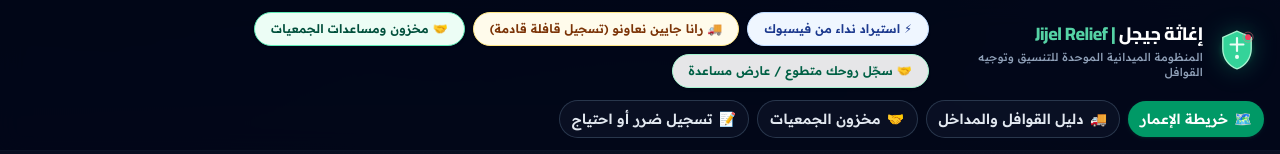
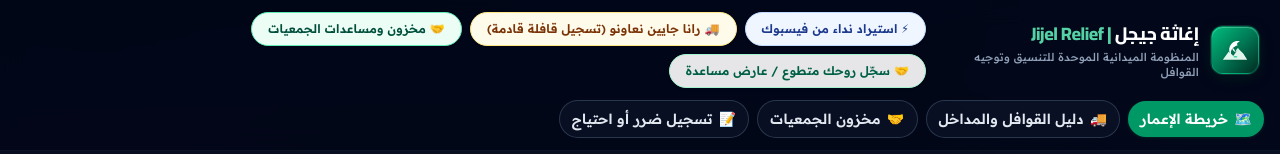
Before and after one commit to yyanosh65-sketch/Jijel-relief, a Next.js app in the folder jijel-recovery/: page / in a window 1280 px wide. Shown: the top 154 px of the page. Built offline with nearby package versions, Linux system fonts and the light colour scheme; no server answers; the database is empty.

Commit message:
Replace cross logo with Algerian humanitarian crescent emblem
Swap the medical cross shield for a crescent, mountain, and sprout motif
in emerald and white. Sharpen header rendering inside a rounded container.

Co-authored-by: 1754796 <1754796@park.edu>

```diff
--- a/jijel-recovery/src/components/layout/HeaderBrand.tsx
+++ b/jijel-recovery/src/components/layout/HeaderBrand.tsx
@@ -9,7 +9,10 @@ export default function HeaderBrand() {
       className="group flex min-w-0 items-center gap-3 rounded-xl border border-transparent px-1 py-1 transition hover:border-emerald-800/40 hover:bg-slate-900/40"
       aria-label="إغاثة جيجل — الصفحة الرئيسية"
     >
-      <Logo size={44} className="transition group-hover:scale-[1.02]" />
+      <Logo
+        size={48}
+        className="shrink-0 transition-transform duration-200 group-hover:scale-[1.02]"
+      />
       <div className="min-w-0 text-right leading-tight">
         <p className="truncate font-[family-name:var(--font-display)] text-base font-extrabold tracking-tight text-white sm:text-lg">
           إغاثة جيجل{" "}
--- a/jijel-recovery/src/components/ui/Logo.tsx
+++ b/jijel-recovery/src/components/ui/Logo.tsx
@@ -14,61 +14,82 @@ export default function Logo({
   showWordmark = false,
 }: LogoProps) {
   const uid = useId().replace(/:/g, "");
-  const fillId = `jijel-shield-fill-${uid}`;
-  const strokeId = `jijel-shield-stroke-${uid}`;
+  const mountainFillId = `jijel-mountain-${uid}`;
+  const sproutFillId = `jijel-sprout-${uid}`;
+
+  const glyphSize = Math.round(size * 0.62);
 
   return (
     <div className={cn("relative inline-flex items-center gap-2.5", className)}>
       <span
+        className={cn(
+          "relative flex shrink-0 items-center justify-center overflow-hidden rounded-xl",
+          "border border-emerald-400/30 bg-gradient-to-br from-emerald-500 via-emerald-700 to-emerald-950",
+          "shadow-[inset_0_1px_0_rgb(167_243_208_/_0.35),0_4px_14px_rgb(2_44_34_/_0.45)]",
+          "ring-1 ring-emerald-300/15",
+        )}
+        style={{ width: size, height: size }}
         aria-hidden
-        className="absolute inset-0 m-auto h-[88%] w-[88%] animate-ping rounded-full bg-emerald-400/25"
-      />
-      <span
-        aria-hidden
-        className="absolute inset-0 m-auto h-[72%] w-[72%] rounded-full bg-emerald-500/20 blur-[2px]"
-      />
+      >
         <svg
-        width={size}
-        height={size}
-        viewBox="0 0 48 48"
+          width={glyphSize}
+          height={glyphSize}
+          viewBox="0 0 32 32"
           fill="none"
           xmlns="http://www.w3.org/2000/svg"
           role="img"
           aria-label="إغاثة جيجل"
-        className="relative shrink-0 drop-shadow-[0_0_12px_rgba(16,185,129,0.35)]"
+          className="relative z-[1] drop-shadow-sm"
+          shapeRendering="geometricPrecision"
         >
           <defs>
-          <linearGradient id={fillId} x1="8" y1="4" x2="40" y2="44">
-            <stop offset="0%" stopColor="#34d399" />
-            <stop offset="100%" stopColor="#047857" />
+            <linearGradient id={mountainFillId} x1="4" y1="18" x2="28" y2="30">
+              <stop offset="0%" stopColor="#ecfdf5" stopOpacity="0.95" />
+              <stop offset="100%" stopColor="#a7f3d0" stopOpacity="0.55" />
             </linearGradient>
-          <linearGradient id={strokeId} x1="10" y1="6" x2="38" y2="42">
-            <stop offset="0%" stopColor="#a7f3d0" />
-            <stop offset="100%" stopColor="#059669" />
+            <linearGradient id={sproutFillId} x1="14" y1="12" x2="20" y2="24">
+              <stop offset="0%" stopColor="#ffffff" />
+              <stop offset="100%" stopColor="#6ee7b7" />
             </linearGradient>
           </defs>
+
+          {/* الهلال — رمز التضامن الإنساني */}
           <path
-          d="M24 3.5L8.5 10.2v12.4c0 9.8 6.2 18.9 15.5 21.9 9.3-3 15.5-12.1 15.5-21.9V10.2L24 3.5Z"
-          fill={`url(#${fillId})`}
-          stroke={`url(#${strokeId})`}
+            d="M21.2 6.8C16.4 5.2 11.6 8.4 10.2 13.1C8.8 17.8 11.2 22.8 15.6 24.8C13.2 24.2 11.6 21.8 11.6 19.1C11.6 15.2 14.8 11.8 18.8 11.2C17.4 9.4 18.8 7.4 21.2 6.8Z"
+            fill="#ffffff"
+          />
+
+          {/* قمم جبال جيجل */}
+          <path
+            d="M3 26.5L9.2 17.8L14.2 22.4L19.6 14.6L24.8 19.8L29 26.5H3Z"
+            fill={`url(#${mountainFillId})`}
+          />
+          <path
+            d="M9.2 17.8L14.2 22.4L19.6 14.6"
+            stroke="#ecfdf5"
+            strokeOpacity="0.35"
+            strokeWidth="0.6"
+            strokeLinejoin="round"
+          />
+
+          {/* برعم إعادة الإعمار — غابات وقرى */}
+          <path
+            d="M16.4 22.6V17.2"
+            stroke={`url(#${sproutFillId})`}
             strokeWidth="1.5"
-        />
-        <circle cx="36" cy="10" r="3.2" fill="#f43f5e" className="logo-beacon" />
-        <circle cx="36" cy="10" r="5.5" stroke="#fb7185" strokeWidth="1" opacity="0.55" />
-        <path
-          d="M24 11v14"
-          stroke="#ecfdf5"
-          strokeWidth="2.4"
             strokeLinecap="round"
           />
           <path
-          d="M17 18h14"
-          stroke="#ecfdf5"
-          strokeWidth="2.4"
-          strokeLinecap="round"
+            d="M16.4 18.4C14.2 17.2 12.8 15.4 13.2 13.6C14.8 14.6 15.8 16 16.4 18.4Z"
+            fill="#ffffff"
           />
-        <circle cx="24" cy="31.5" r="2.2" fill="#ecfdf5" />
+          <path
+            d="M16.4 18.4C18.6 17.2 20 15.4 19.6 13.6C18 14.6 17 16 16.4 18.4Z"
+            fill="#d1fae5"
+          />
+          <ellipse cx="16.4" cy="23.2" rx="2.1" ry="0.9" fill="#34d399" />
         </svg>
+      </span>
 
       {showWordmark ? (
         <div className="relative leading-tight">
```
Also changed, not shown: jijel-recovery/public/icons/icon.svg. Lines whose indentation alone changed are shown as unchanged.
